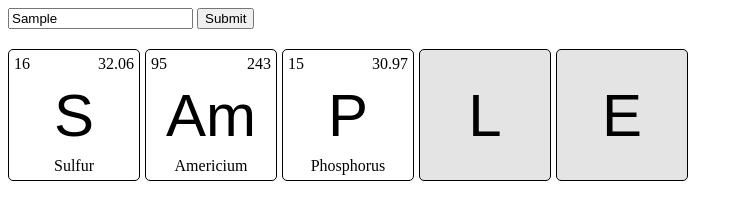
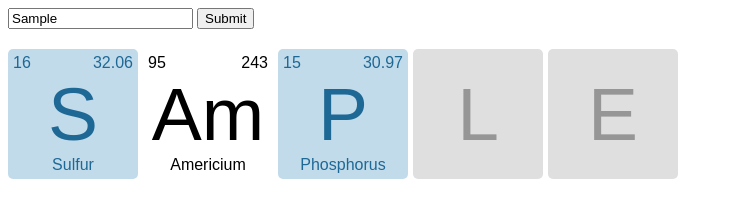
Before and after one commit to andy-polhill/periodic-words, a website: page index.html in a window 1280 px wide. Both pictures are taken after typing "Sample" into the empty fields and a click on the input 225 px from the left and 18 px from the top of the page. Shown: the whole page, without its empty margins (0-743 px from the left). Drawn offline with Linux system fonts and the light colour scheme.

Commit message:
improved colours

```diff
--- a/styles.css
+++ b/styles.css
@@ -1,18 +1,47 @@
+/*
+- Alkali metals.
+- Alkaline earth metals.
+Rare earth metals.
+Crystallogens.
+Pnictogens.
+Chalcogens.
+Halogens.
+Noble gases. */
+
 :root {
-  --unmatched-bg-color: rgb(228 228 228);
-  --diatomic-nonmetal-bg-color: #fff;
-  --noble-gas-bg-color: #fff;
-  --alkali-metal-bg-color: #fff;
-  --alkaline-earth-metal-bg-color: #fff;
-  --metalloid-bg-color: #fff;
-  --polyatomic-nonmetal-bg-color: #fff;
-  --post-transition-metal-bg-color: #ecd5b2;
+  --unmatched-color: 150, 150, 150;
 
-  --transition-metal-bg-color: #ecd5b2;
+  --palette-color-1: 158,1,66;
+  --palette-color-2: 213,62,79;
+  --palette-color-3: 244,109,67;
+  --palette-color-4: 253,174,97;
+  --palette-color-5: 254,224,139;
+  --palette-color-6: 255,255,191;
+  --palette-color-7: 230,245,152;
+  --palette-color-8: 171,221,164;
+  --palette-color-9: 102,194,165;
+  --palette-color-10: 50,136,189;
+  --palette-color-11: 94,79,162;
 
-  --lanthanide-bg-color: #fff;
-  --actinide-bg-color: #fff;
-  /* -bg-color: #fff; */
+  --background-opacity: 0.3;
+
+
+  --alkali-metal-color: var(--palette-color-9);
+  --alkaline-earth-metal-color: var(--palette-color-3);
+  --transition-metal-color: var(--palette-color-11);
+  --post-transition-metal-color: var(--palette-color-8);
+  --metalloid-color: var(--palette-color-5);
+
+  /* reactive non-metal */
+  --diatomic-nonmetal-color: var(--palette-color-10);
+  --polyatomic-nonmetal-color: var(--palette-color-10);
+
+  --noble-gas-color: var(--palette-color-2);
+  --lanthanide-color: var(--palette-color-11);
+  --actinide-color: var(--palette-color-4);
+
+  --unknown-color: rgb(228 228 228);
+
 }
 
 .elements {
@@ -22,12 +51,13 @@
 
 .element {
   flex: 0 1 auto;
-  border: solid 1px;
+  /* border: solid 1px; */
   height: 120px;
   width: 120px;
   display: flex;
   flex-direction: column;
   justify-content: space-between;
+  font-family: arial, sans-serif;
   text-transform: capitalize;
   margin-right: 5px;
   padding: 5px;
@@ -35,12 +65,84 @@
 }
 
 .element--unmatched {
-  background-color: var(--unmatched-bg-color);
+  color: rgba(var(--unmatched-color), 1);
+  background-color: rgba(
+    var(--unmatched-color),
+    var(--background-opacity));
+}
+
+.element--alkali-metal {
+  color: rgba(var(--alkali-metal-color), 1);
+  background-color: rgba(
+    var(--alkali-metal-color),
+    var(--background-opacity));
+}
+
+.element--alkaline-earth-metal {
+  color: #b45d43;
+  /* rgba(var(--alkaline-earth-metal-color), 1); */
+  background-color: rgba(
+    var(--alkaline-earth-metal-color),
+    var(--background-opacity));
 }
 
 .element--transition-metal {
-  background-color: var(--transition-metal-bg-color);
-  /* color: var(--transition-metal-bg-color); */
+  color: rgba(var(--transition-metal-color), 1);
+  background-color: rgba(
+    var(--transition-metal-color),
+    var(--background-opacity));
+}
+
+.element--post-transition-metal {
+  color: rgba(var(--post-transition-metal-color), 1);
+  background-color: rgba(
+    var(--post-transition-metal-color),
+    var(--background-opacity));
+}
+
+.element--metalloid {
+  color: #896400;
+  /* rgba(var(--metalloid-color), 1); */
+  background-color: rgba(
+    var(--metalloid-color), 0.8);
+}
+
+/* reactive non-metal */
+.element--polyatomic-nonmetal,
+.element--diatomic-nonmetal {
+  color: #1e6895;
+  /* rgba(var(--diatomic-nonmetal-color), 1); */
+  background-color: rgba(
+    var(--diatomic-nonmetal-color),
+    var(--background-opacity));
+}
+
+  /* color: rgba(var(--polyatomic-nonmetal-color), 1);
+  background-color: rgba(
+    var(--polyatomic-nonmetal-color),
+    var(--background-opacity));
+} */
+
+.element--noble-gas {
+  color: rgba(var(--noble-gas-color), 1);
+  background-color: rgba(
+    var(--noble-gas-color),
+    var(--background-opacity));
+}
+
+.element--lanthanide {
+  color: rgba(var(--lanthanide-color), 1);
+  background-color: rgba(
+    var(--lanthanide-color),
+    var(--background-opacity));
+}
+
+.element--actinide {
+  color: #a9774a
+  /* rgba(var(--actinide-color), 1); */
+  background-color: rgba(
+    var(--actinide-color),
+    var(--background-opacity));
 }
 
 .element__top-row {
@@ -61,7 +163,7 @@
 }
 
 .element__symbol {
-  font-size: 60px;
-  font-family: arial, sans-serif;
+  font-size: 75px;
+  line-height: 1em;
   text-align: center;
 }
```
Also changed, not shown: README.md.
